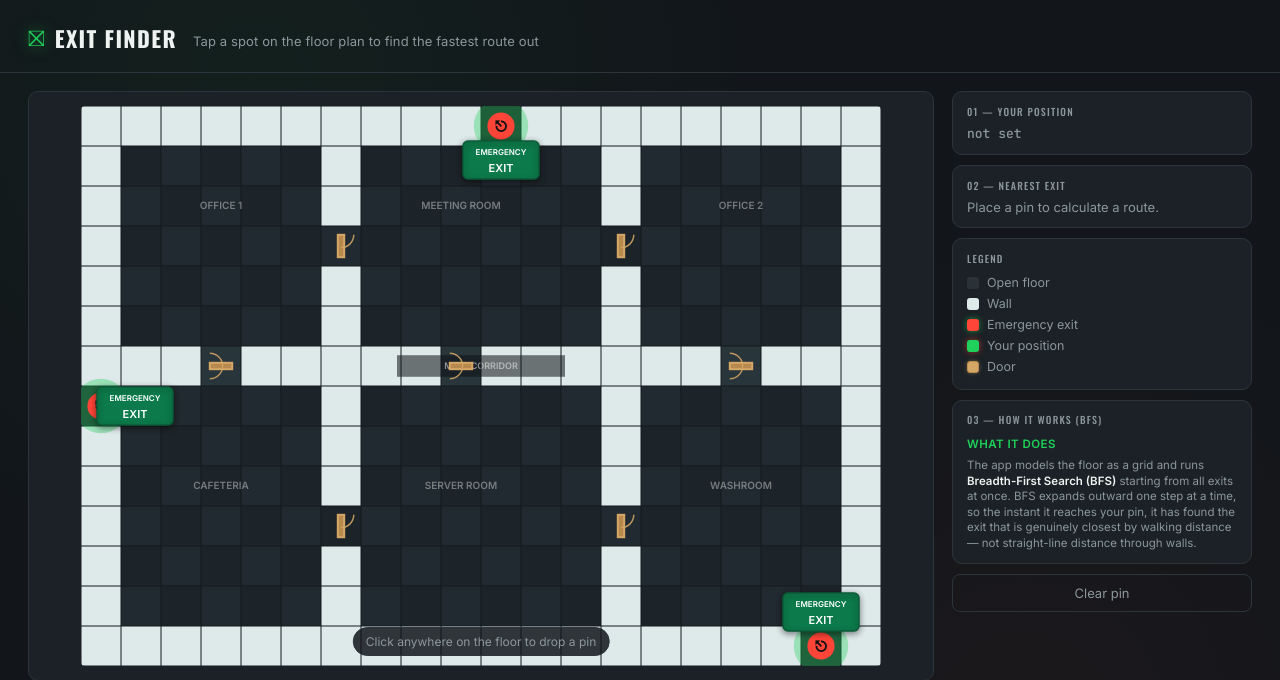
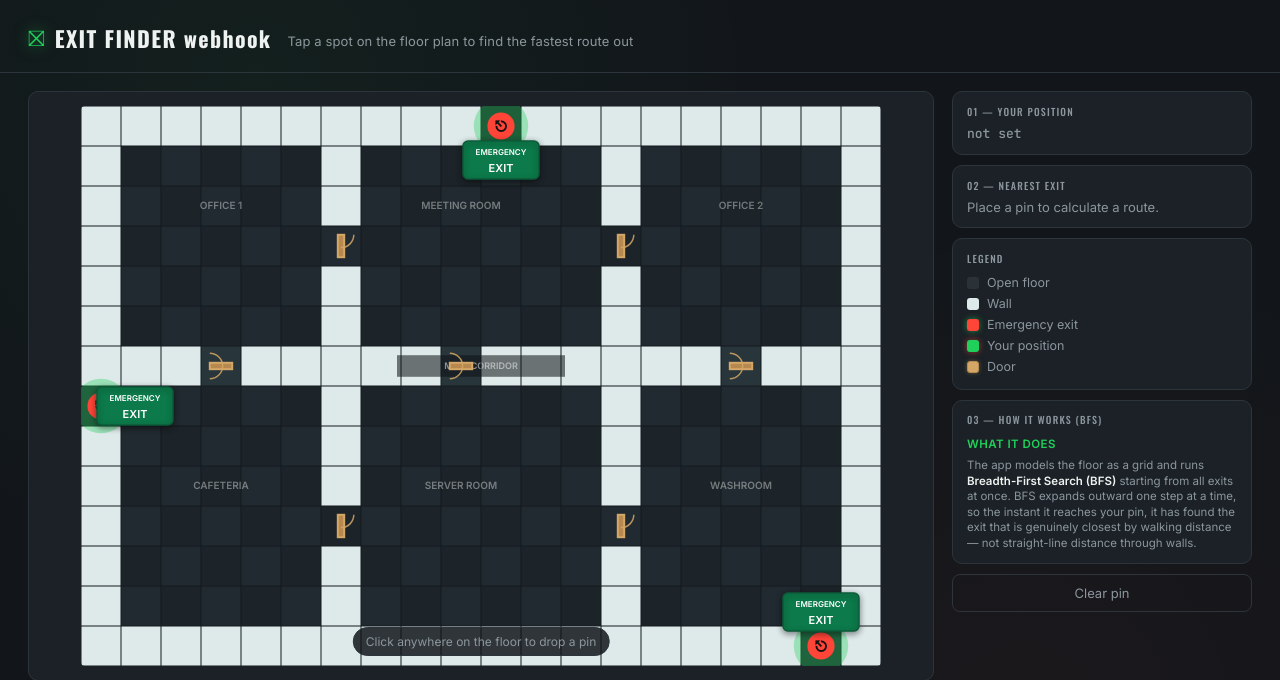
Before and after one commit to yashpujare/DevOps-Project-Three-Tier-Web-App, a Flask app: page / in a window 1280 px wide. Shown: the top 680 px of the page. Run offline with Flask 3, Linux system fonts and the light colour scheme.

Commit message:
Test GitHub webhook

```diff
--- a/templates/index.html
+++ b/templates/index.html
@@ -13,7 +13,7 @@
 <header class="topbar">
   <div class="brand">
     <span class="brand-mark">⛝</span>
-    <span class="brand-text">EXIT&nbsp;FINDER</span>
+    <span class="brand-text">EXIT&nbsp;FINDER webhook</span>
   </div>
   <div class="topbar-sub">Tap a spot on the floor plan to find the fastest route out</div>
 </header>
```
